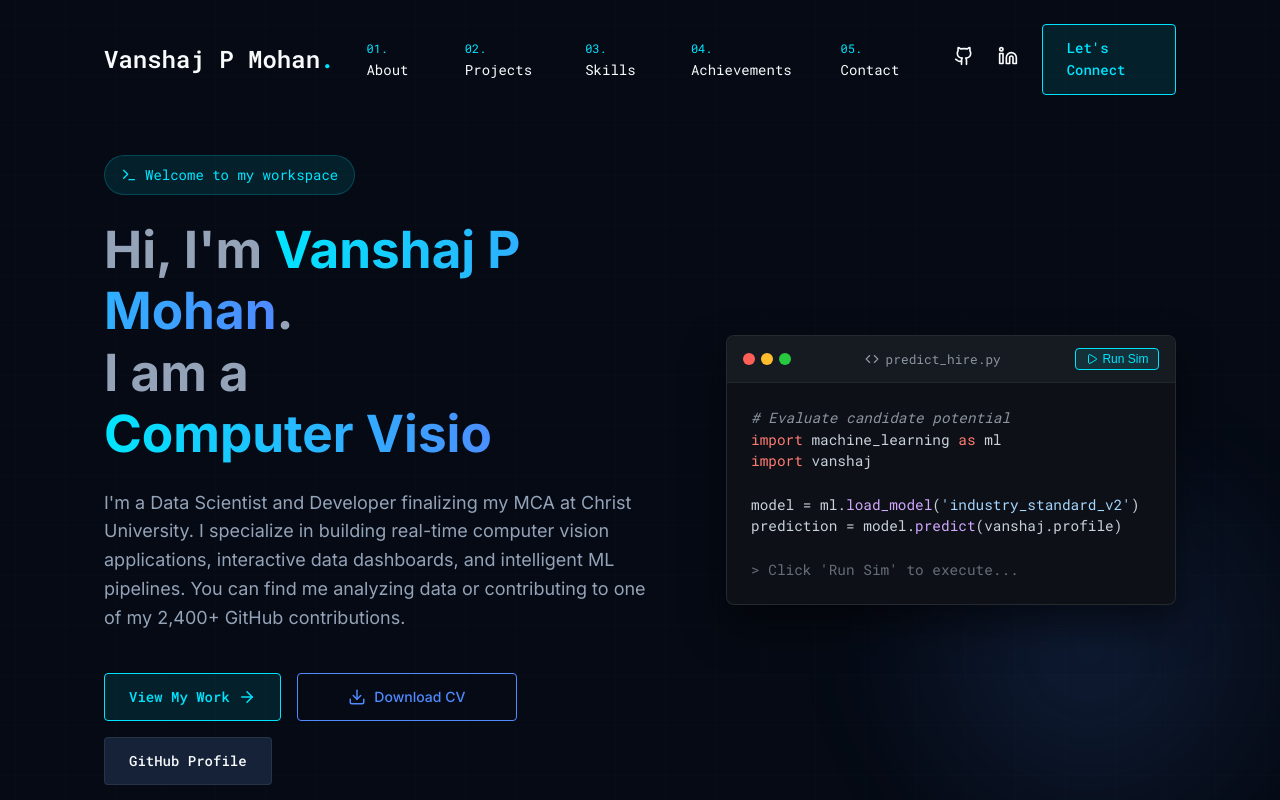
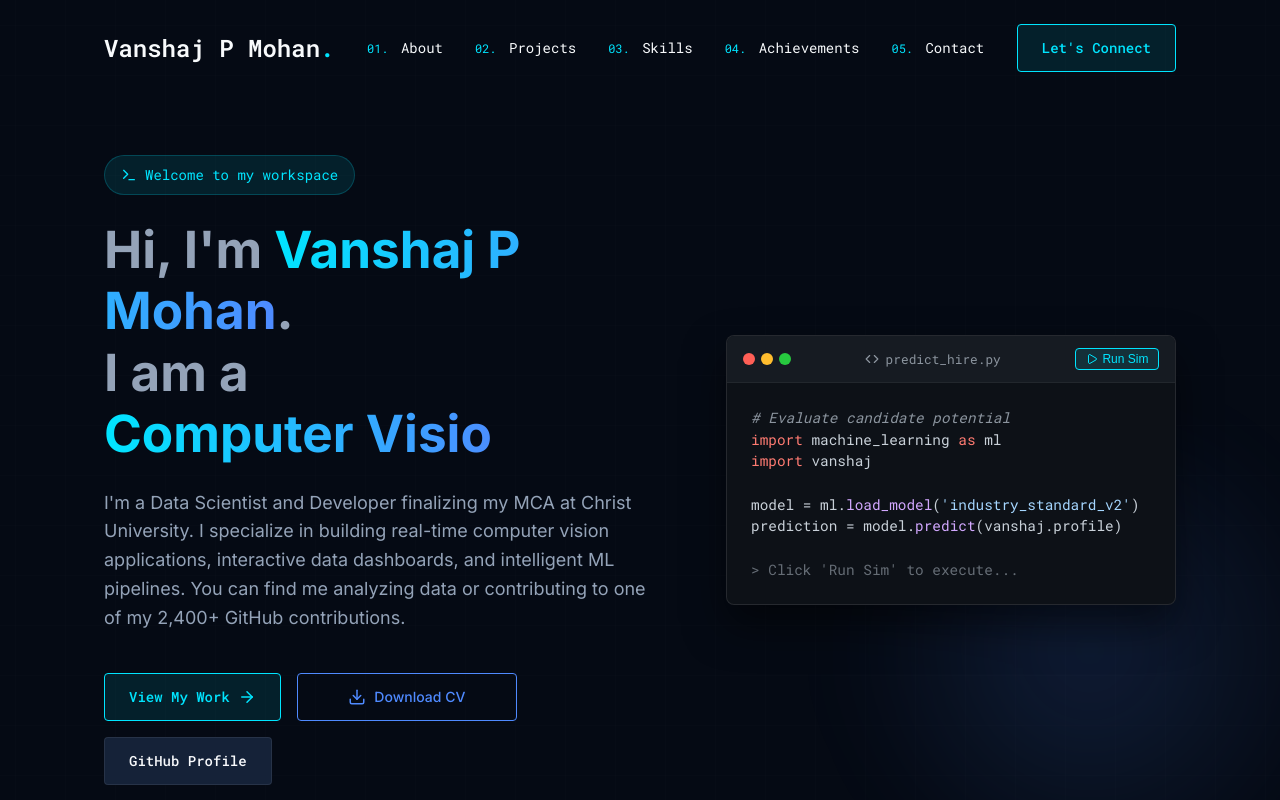
Before and after one commit to Vanshaj14Mohan/Portfolio, a React (Vite) app: page / in a window 1280 px wide. Shown: the top 800 px of the page. Built offline with nearby package versions, Linux system fonts and the light colour scheme.

Commit message:
Portfolio

```diff
--- a/src/components/Navbar.jsx
+++ b/src/components/Navbar.jsx
@@ -30,8 +30,6 @@ const Navbar = () => {
         </div>
 
         <div className="social-links desktop-only">
-          <a href="https://github.com/Vanshaj14Mohan" target="_blank" rel="noreferrer"><Github size={20} /></a>
-          <a href="https://www.linkedin.com/in/vanshajpmohan/" target="_blank" rel="noreferrer"><Linkedin size={20} /></a>
           <a href="#contact" className="btn btn-primary btn-sm">Let's Connect</a>
         </div>
 
@@ -50,10 +48,6 @@ const Navbar = () => {
           <a href="#achievements" onClick={() => setMobileMenuOpen(false)}><span className="nav-num">04.</span> Achievements</a>
           <a href="#contact" onClick={() => setMobileMenuOpen(false)}><span className="nav-num">05.</span> Contact</a>
         </div>
-        <div className="mobile-social-links">
-          <a href="https://github.com/Vanshaj14Mohan" target="_blank" rel="noreferrer"><Github size={22} /></a>
-          <a href="https://www.linkedin.com/in/vanshajpmohan/" target="_blank" rel="noreferrer"><Linkedin size={22} /></a>
-        </div>
         <a href="#contact" className="btn btn-primary" onClick={() => setMobileMenuOpen(false)}>Let's Connect</a>
       </div>
     </nav>
```
